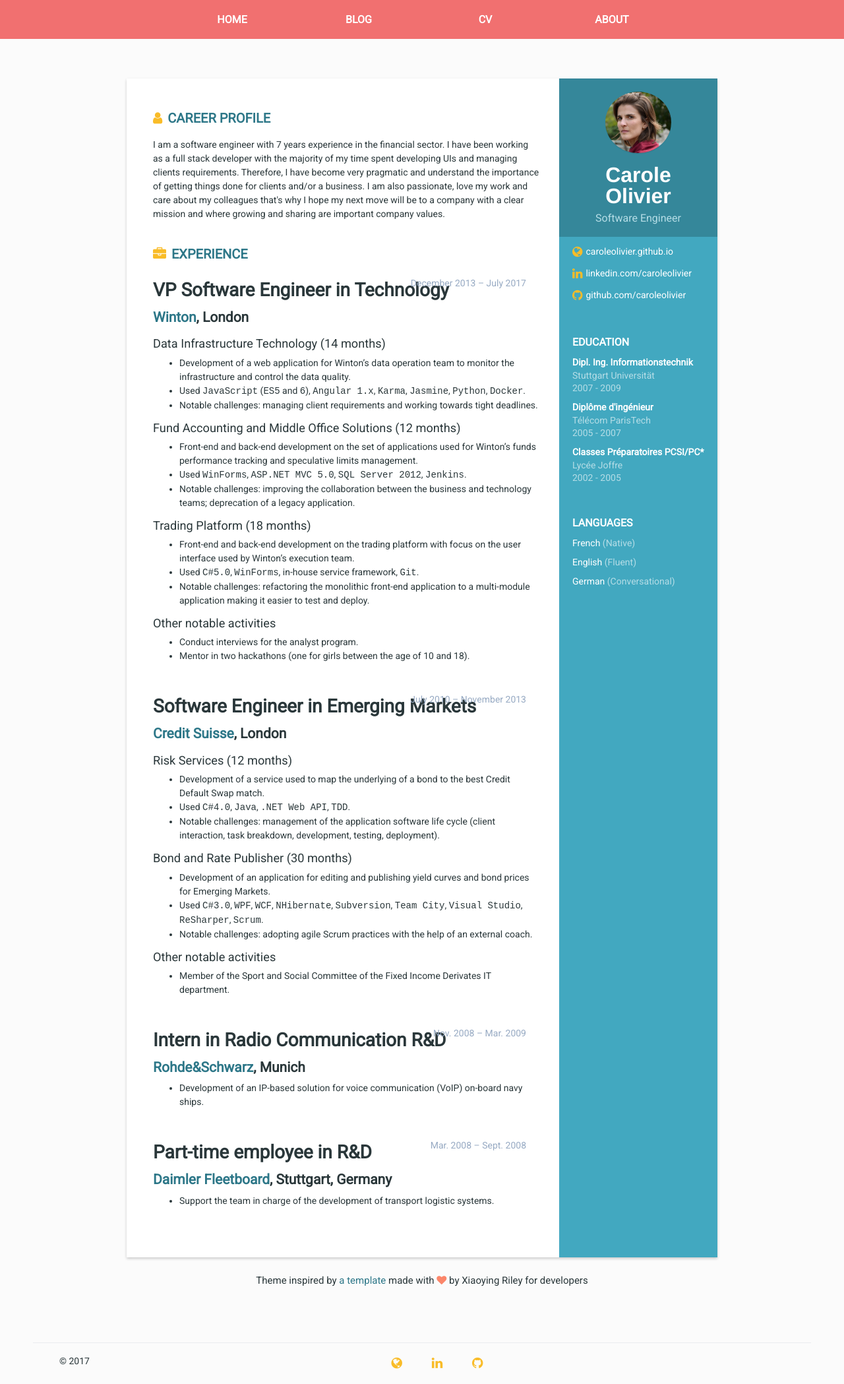
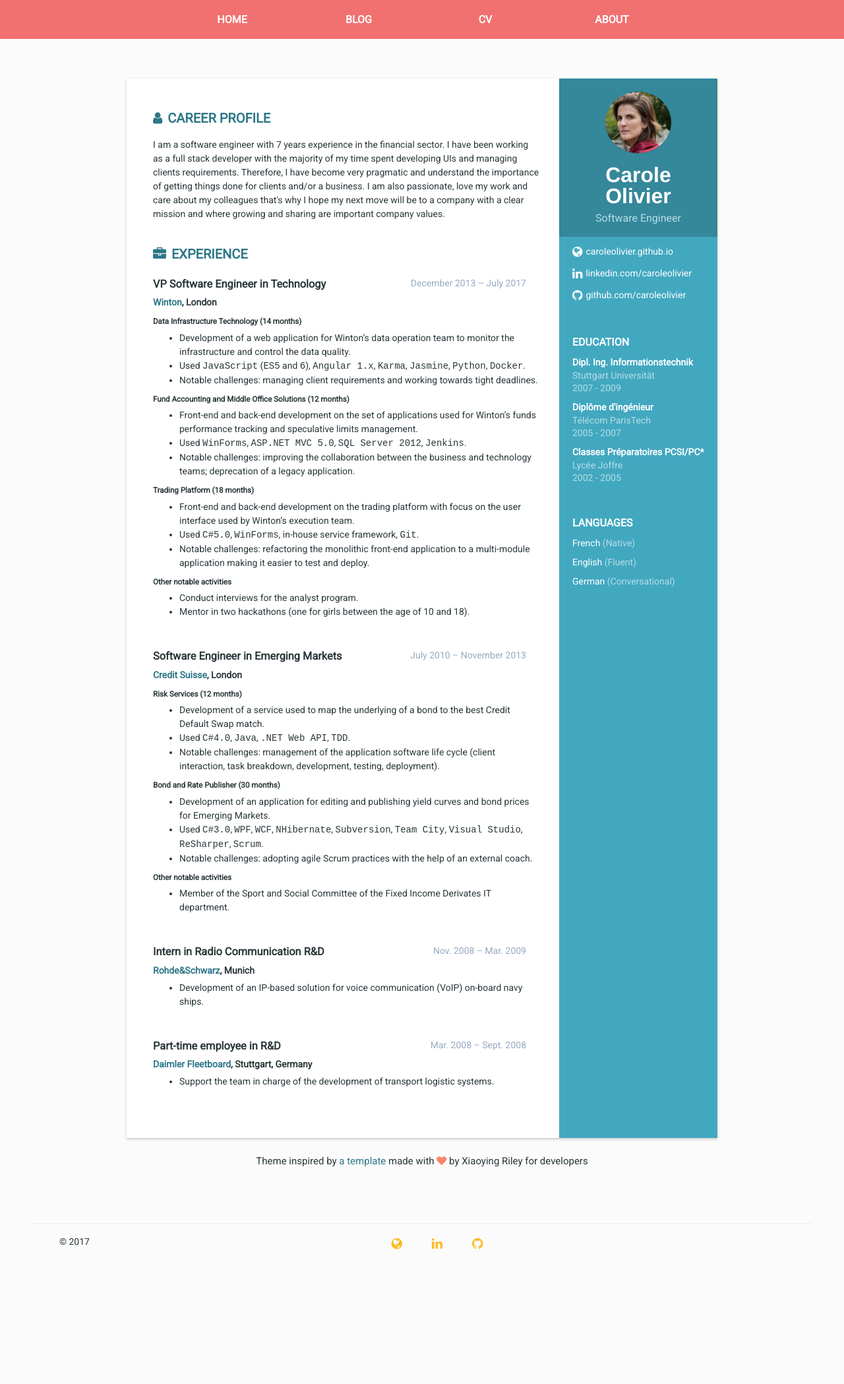
Before and after one commit to caroleolivier/caroleolivier.github.io, a Jekyll site: the page built from cv/index.html, in a window 1280 px wide. Shown: the whole page at 66% size. Built offline with Jekyll 4.4.1, drawn with Linux system fonts in a browser that asks for light colours; after the commit the page ends 1917 px from its top, so only the background shows below that.

Commit message:
Fix font-size in cv

```diff
--- a/assets/sass/cv.scss
+++ b/assets/sass/cv.scss
@@ -40,6 +40,7 @@ $sidebar_font_2: lighten($font_color_3, 30%);
                     margin-right: 5px;
                     font-size: 18px;
                     vertical-align: middle;
+                    color: $sidebar_font_1;
                 }
             }
 
@@ -148,6 +149,10 @@ $sidebar_font_2: lighten($font_color_3, 30%);
                 font-weight: 100;
             }
 
+            .fa {
+                color: $font_color_2;
+            }
+
             .section {
                 padding-bottom: 20px;
 
@@ -165,14 +170,18 @@ $sidebar_font_2: lighten($font_color_3, 30%);
 
             .experience-section {
                 h3 {
+                    font-size: 1.17em;
                     margin-top: 20px;
                     margin-bottom: 0px;
                 }
                 h4 {
+                    font-size: 14px;
                     margin-top: 5px;
                     margin-bottom: 0px;
                 }
                 h5 {
+                    font-size: 0.83em;
+                    font-weight: bold;
                     margin-top: 10px;
                     margin-bottom: 0px;
                 }
```
